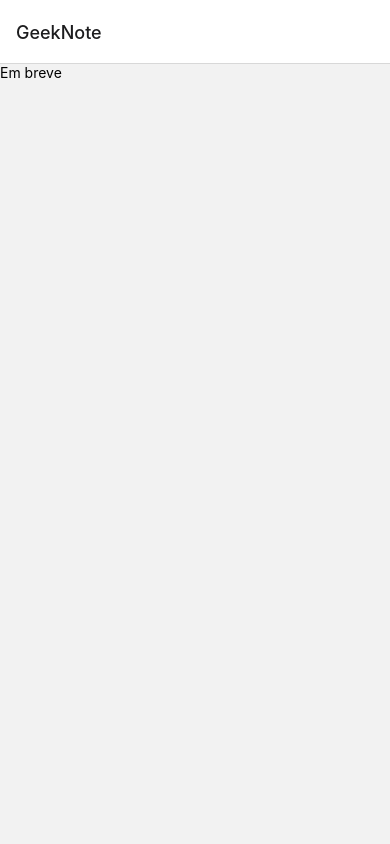
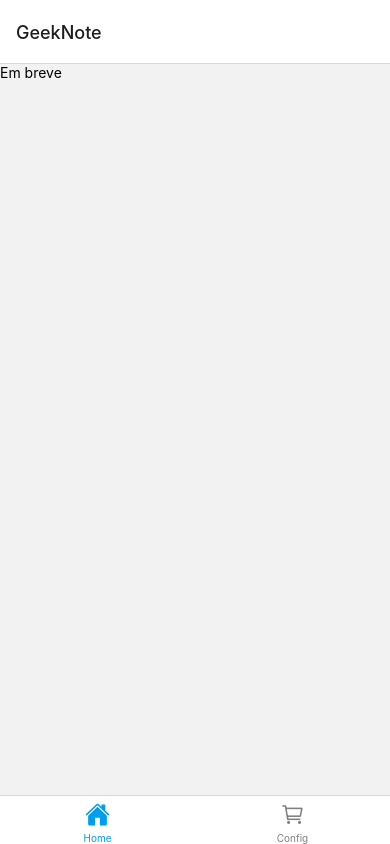
Before and after one commit to luarrekcah/GeekNote, a React Native app: screen /Home in a window 390 px wide. Before the commit this address had no page. Built offline with nearby package versions, Linux system fonts and the light colour scheme.

Commit message:
[ADDED] Custom Icons and navigation

```diff
--- a/package.json
+++ b/package.json
@@ -10,12 +10,14 @@
     "lint": "eslint ."
   },
   "dependencies": {
+    "@react-navigation/bottom-tabs": "^6.3.2",
     "@react-navigation/native": "^6.0.11",
     "@react-navigation/native-stack": "^6.7.0",
     "react": "18.0.0",
     "react-native": "0.69.1",
     "react-native-safe-area-context": "^4.3.1",
-    "react-native-screens": "^3.15.0"
+    "react-native-screens": "^3.15.0",
+    "react-native-vector-icons": "^9.2.0"
   },
   "devDependencies": {
     "@babel/core": "^7.12.9",
--- /dev/null
+++ b/source/screens/Main/components/Config/index.js
@@ -0,0 +1,8 @@
+import React from 'react';
+import {Text} from 'react-native';
+
+const Config = () => {
+  return <Text>Em breve</Text>;
+};
+
+export default Config;
--- /dev/null
+++ b/source/screens/Main/components/Home/index.js
@@ -0,0 +1,8 @@
+import React from 'react';
+import {Text} from 'react-native';
+
+const Home = () => {
+  return <Text>Em breve</Text>;
+};
+
+export default Home;
--- a/source/screens/Main/index.js
+++ b/source/screens/Main/index.js
@@ -1,8 +1,35 @@
 import React from 'react';
-import {Text} from 'react-native';
+import {createBottomTabNavigator} from '@react-navigation/bottom-tabs';
+import Ionicons from 'react-native-vector-icons/Ionicons';
 
-const Main = () => {
-  return <Text>Em breve</Text>;
+import Home from './components/Home';
+import Config from './components/Config';
+import Colors from '../../Global/colorScheme';
+
+const Tab = createBottomTabNavigator();
+
+const Main = ({navigation}) => {
+  return (
+    <Tab.Navigator
+      screenOptions={({route}) => ({
+        headerShown: false,
+        tabBarIcon: ({focused, color, size}) => {
+          let iconName;
+          if (route.name === 'Home') {
+            iconName = focused ? 'home' : 'home-outline';
+          } else if (route.name === 'Config') {
+            iconName = focused ? 'cart' : 'cart-outline';
+          }
+          return <Ionicons name={iconName} size={size} color={color} />;
+        },
+        tabBarActiveTintColor: Colors.color.primary,
+        tabBarInactiveTintColor: 'gray',
+      })}
+      initialRouteName="Home">
+      <Tab.Screen name="Home" component={Home} />
+      <Tab.Screen name="Config" component={Config} />
+    </Tab.Navigator>
+  );
 };
 
 export default Main;
```
Also changed, not shown: source/Global/colorScheme.js (indentation only), 3 other files (tests, documents, lock files or other folders).
